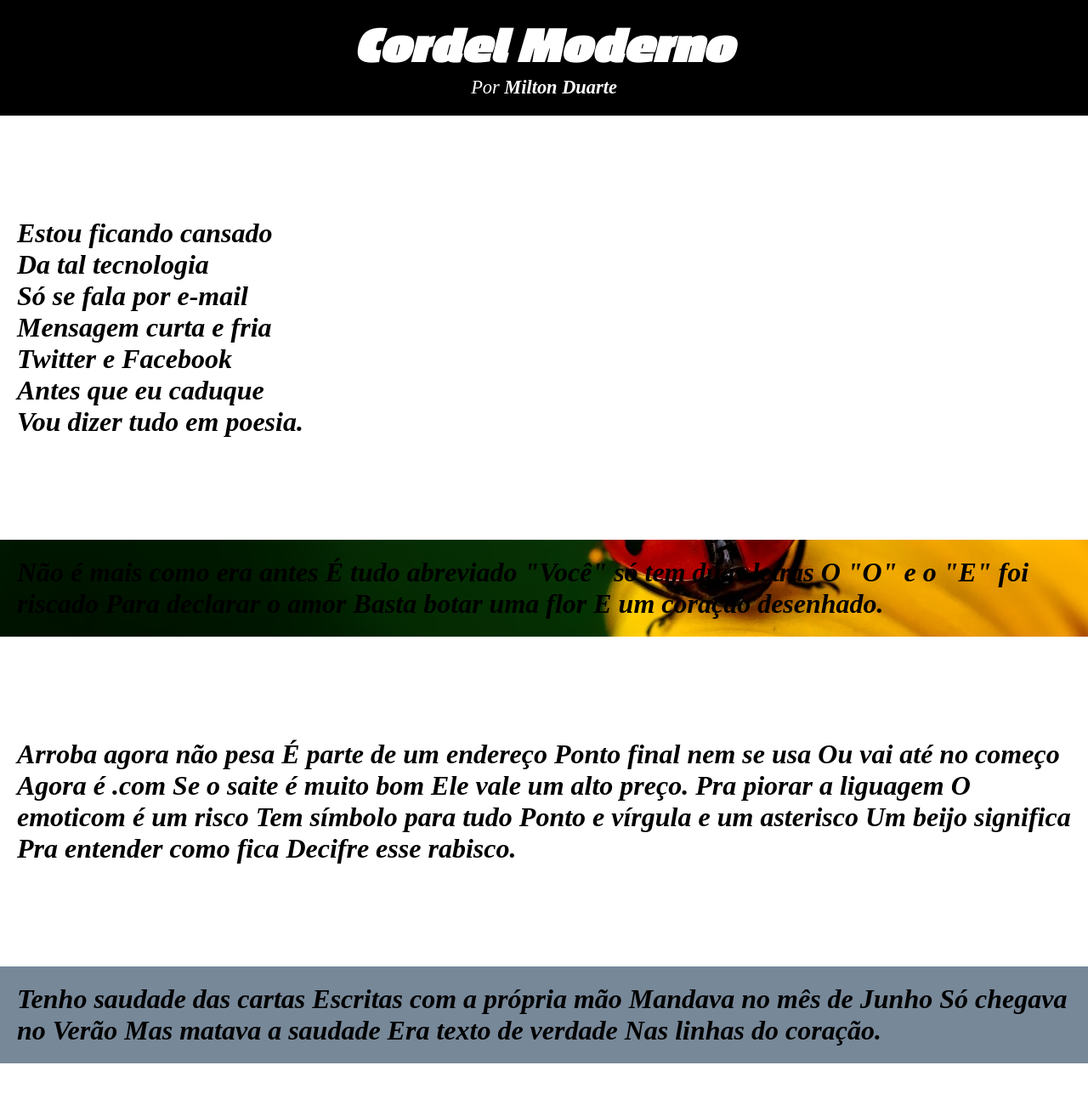
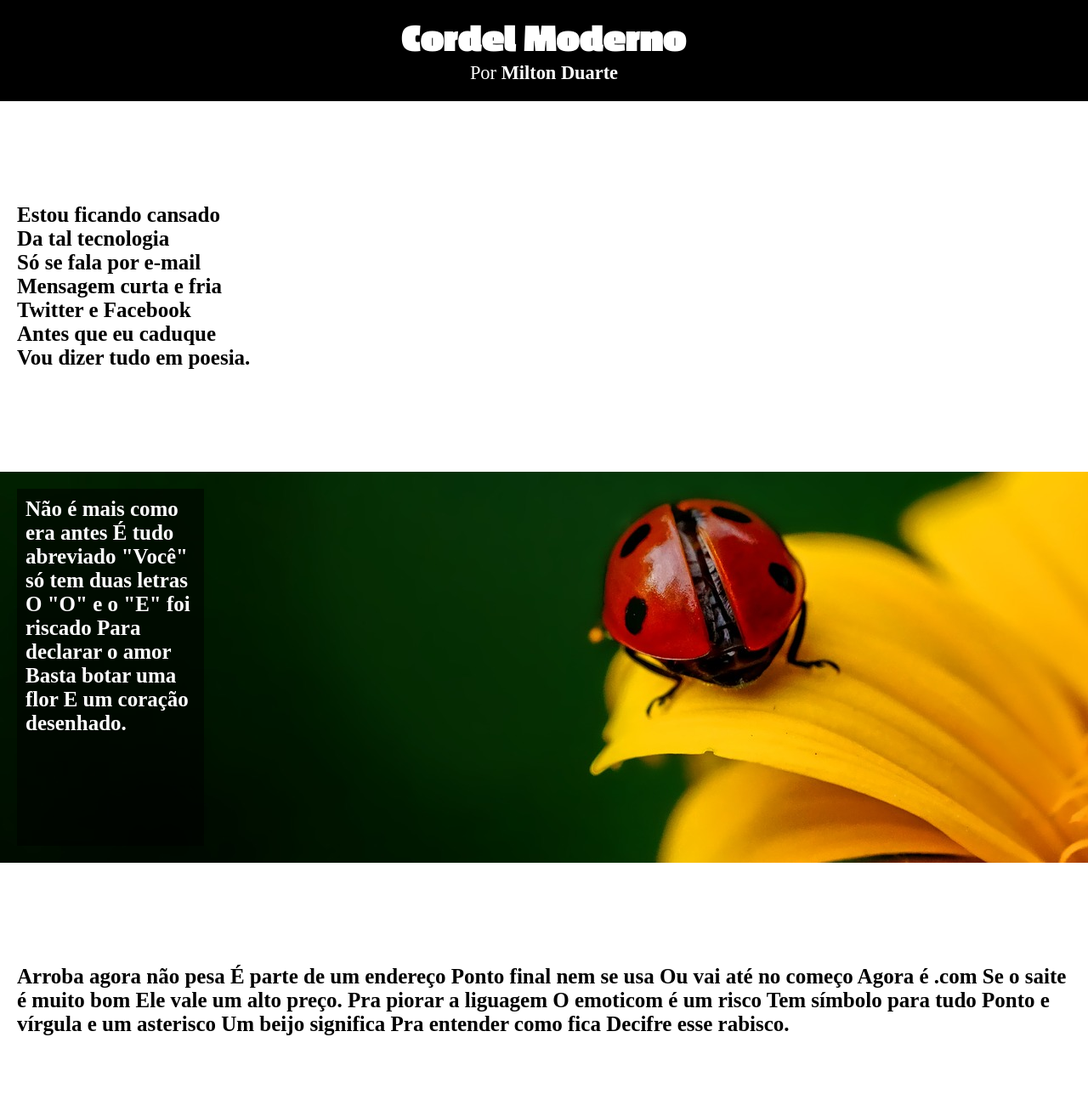
Before and after one commit to jaquelinerebello/github-estudos, a plain HTML site: page desafios-html-css/d012/cordelmoderno.html in a window 1280 px wide. Shown: the top 1300 px of the page at 85% size. Drawn offline with Linux system fonts and the light colour scheme.

Commit message:
construindo site cordel

```diff
--- a/desafios-html-css/d012/cordelmoderno.html
+++ b/desafios-html-css/d012/cordelmoderno.html
@@ -23,7 +23,7 @@
                     Vou dizer tudo em poesia.</p>
             </div>
             <div id="especial-01">
-                <p>Não é mais como era antes
+                <p class="edicao-paragrafo">Não é mais como era antes
                     É tudo abreviado
                     "Você" só tem duas letras
                     O "O" e o "E" foi riscado
@@ -49,7 +49,7 @@
                     Decifre esse rabisco.</p>
             </div>
             <div id="especial-02">
-                <p>Tenho saudade das cartas
+                <p class="edicao-paragrafo">Tenho saudade das cartas
                     Escritas com a própria mão
                     Mandava no mês de Junho
                     Só chegava no Verão
--- a/desafios-html-css/d012/style.css
+++ b/desafios-html-css/d012/style.css
@@ -25,7 +25,7 @@ body {
     height: 96vh;
     font-family: "Zilla Slab", serif;
     font-weight: 300;
-    font-style: italic;
+    font-style: normal;
     font-size: 2em;
     font-weight: 550;
 
@@ -36,12 +36,13 @@ header {
     text-align: center;
     background-color: var(--color2);
     color: var(--color1);
-     padding: 20px;
+    padding: 20px;
 }
 
 header h1{
    font-family: 'Passion One Bold';
-   font-weight: lighter;
+   font-weight: 100px;
+   font-size: 1.5em;
 }
 
 header p {
@@ -61,7 +62,7 @@ header a:hover {
 }
 
 section {
-    position: relative;
+  position: relative;
 
 }
 
@@ -70,6 +71,16 @@ div {
  padding: 20px;
  text-align: left;
  margin-top: 100px;
+ font-size: 25px;
+}
+
+p.edicao-paragrafo {
+    text-align: left;
+    background-color: rgba(0, 0, 0, 0.531);
+    height: 400px;
+    width: 200px;
+    padding: 10px;
+    color: var(--color1);
 }
 
 div#especial-01 {
@@ -81,6 +92,10 @@ div#especial-01 {
 
 div#especial-02 {
     background-color: lightslategray;
+    background-image: url('imagens/background002.jpg');
+    background-repeat: no-repeat;
+    background-attachment: fixed;
+    background-position: center center;
 }
 
 footer {
```
